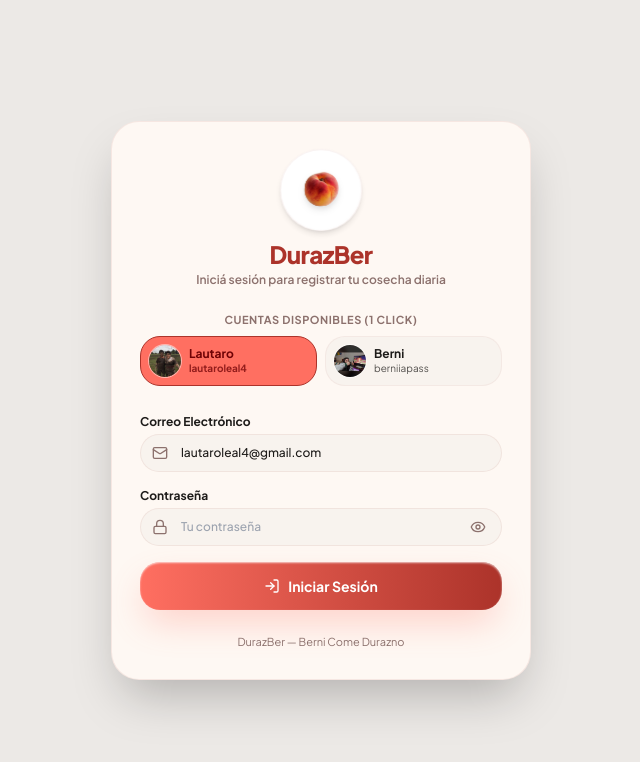
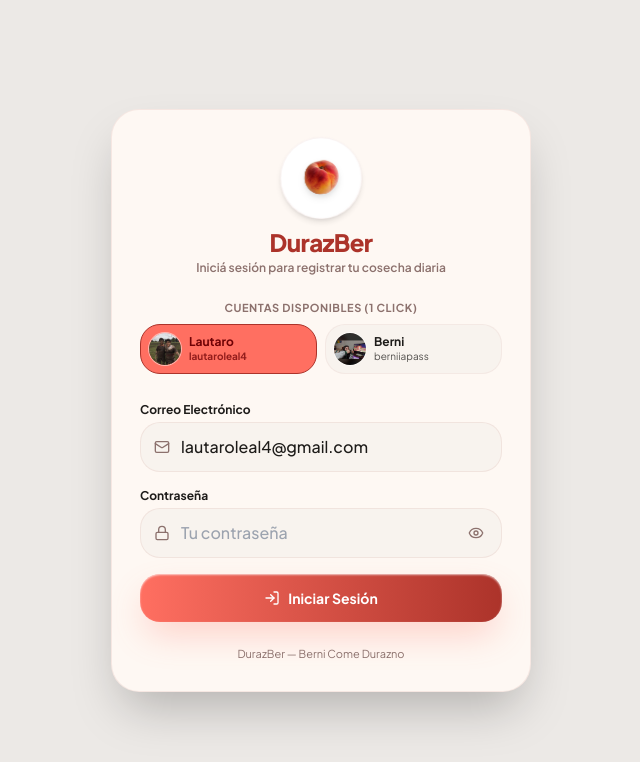
Before and after one commit to LautaroLeall/DurazBer-Front, a React (Vite) app: page /login in a window 1280 px wide. Shown: the top 762 px of the page, without its empty margins (319-959 px from the left). Built offline with nearby package versions, Linux system fonts and the light colour scheme; no server answers.

Commit message:
fix(auth): prevent iOS Safari input zoom and add proper autocomplete attributes in LoginView

```diff
--- a/src/components/auth/LoginView.jsx
+++ b/src/components/auth/LoginView.jsx
@@ -1,4 +1,4 @@
-import React, { useState } from 'react';
+import { useState } from 'react';
 import { Lock, Mail, Eye, EyeOff, LogIn, Sparkles, AlertCircle } from 'lucide-react';
 import { api } from '../../services/api';
 import { playPopSound, playChimeSound } from '../../utils/soundEffects';
@@ -125,14 +125,16 @@ const LoginView = ({ onLoginSuccess }) => {
           <div className="space-y-1">
             <label className="text-xs font-bold text-on-surface block">Correo Electrónico</label>
             <div className="relative flex items-center">
-              <Mail className="absolute left-3 w-4 h-4 text-outline" />
+              <Mail className="absolute left-3.5 w-4 h-4 text-outline pointer-events-none" />
               <input
                 type="email"
                 required
+                autoComplete="email"
+                inputMode="email"
                 value={email}
                 onChange={(e) => setEmail(e.target.value)}
                 placeholder="tu@correo.com"
-                className="w-full bg-surface-container-low border border-outline-variant/30 rounded-2xl pl-10 pr-3 py-2.5 text-xs text-on-surface focus:outline-primary focus:border-primary transition-all font-medium"
+                className="w-full bg-surface-container-low border border-outline-variant/30 rounded-2xl pl-10 pr-3 py-3 text-base text-on-surface focus:outline-primary focus:border-primary transition-all font-medium"
               />
             </div>
           </div>
@@ -141,19 +143,20 @@ const LoginView = ({ onLoginSuccess }) => {
           <div className="space-y-1">
             <label className="text-xs font-bold text-on-surface block">Contraseña</label>
             <div className="relative flex items-center">
-              <Lock className="absolute left-3 w-4 h-4 text-outline" />
+              <Lock className="absolute left-3.5 w-4 h-4 text-outline pointer-events-none" />
               <input
                 type={showPassword ? 'text' : 'password'}
                 required
+                autoComplete="current-password"
                 value={password}
                 onChange={(e) => setPassword(e.target.value)}
                 placeholder="Tu contraseña"
-                className="w-full bg-surface-container-low border border-outline-variant/30 rounded-2xl pl-10 pr-10 py-2.5 text-xs text-on-surface focus:outline-primary focus:border-primary transition-all font-medium"
+                className="w-full bg-surface-container-low border border-outline-variant/30 rounded-2xl pl-10 pr-11 py-3 text-base text-on-surface focus:outline-primary focus:border-primary transition-all font-medium"
               />
               <button
                 type="button"
                 onClick={() => setShowPassword(!showPassword)}
-                className="absolute right-3 text-outline hover:text-on-surface p-1"
+                className="absolute right-3 text-outline hover:text-on-surface p-1.5"
               >
                 {showPassword ? <EyeOff className="w-4 h-4" /> : <Eye className="w-4 h-4" />}
               </button>
```
